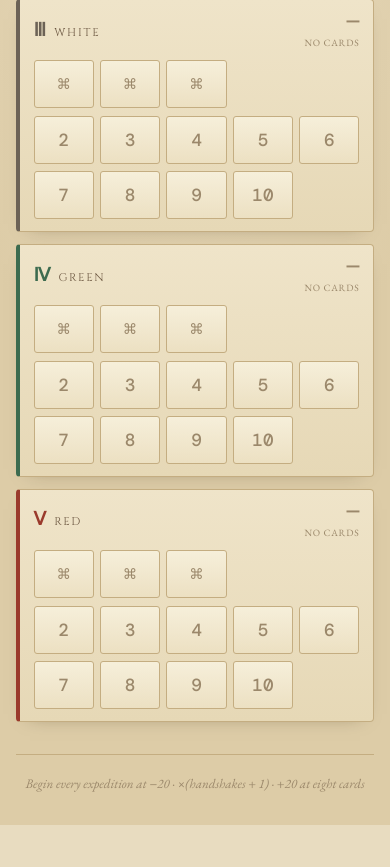
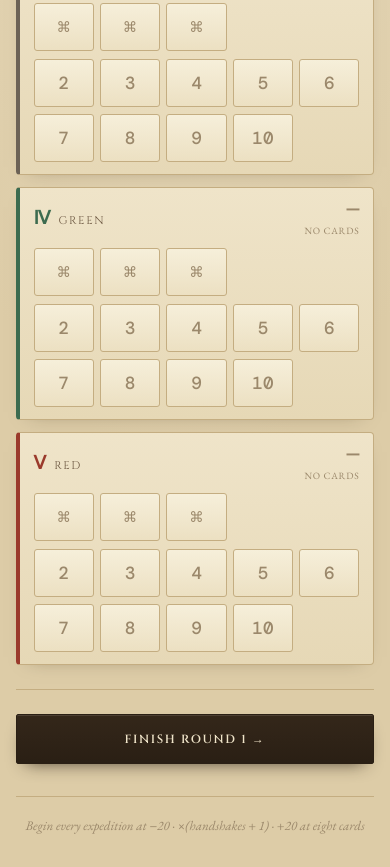
Before and after one commit to Jet612/Lost-Cities-Scorecard, a website built with Vite: page index.html in a window 390 px wide. Shown: the part 1103-1970 px from the top of the page. Before the commit the page ends 1928 px from the top, so only its background shows below. Built offline with nearby package versions, Linux system fonts and the light colour scheme.

Commit message:
previous round button

```diff
--- a/src/main.js
+++ b/src/main.js
@@ -192,11 +192,7 @@ function renderPlaying() {
             <span class="switch-track"><span class="switch-thumb"></span></span>
             <span class="switch-label">6th Expedition</span>
           </label>
-          ${state.history.length > 0 ? '<button class="minor-btn" id="prev-btn">← Previous Round</button>' : ''}
           <button class="ghost-btn" id="clear-btn">Clear Round</button>
-          <button class="primary-btn" id="finish-btn">
-            ${isFinalRound ? 'Finish Game' : 'Finish Round'} →
-          </button>
         </div>
       </section>
 
@@ -204,6 +200,13 @@ function renderPlaying() {
         ${activeExpeditions()
           .map((e) => expeditionRow(e, state.players[state.active].board[e.id]))
           .join('')}
+      </section>
+
+      <section class="round-actions">
+        ${state.history.length > 0 ? '<button class="minor-btn" id="prev-btn">← Previous Round</button>' : ''}
+        <button class="primary-btn" id="finish-btn">
+          ${isFinalRound ? 'Finish Game &amp; See Results' : `Finish Round ${state.round}`} →
+        </button>
       </section>
 
       <footer class="colophon">
--- a/src/style.css
+++ b/src/style.css
@@ -476,6 +476,25 @@ body {
   transform: translateY(-1px);
 }
 
+/* end-of-round action bar, sitting right below the expedition board */
+.round-actions {
+  display: flex;
+  flex-wrap: wrap;
+  align-items: center;
+  justify-content: center;
+  gap: 0.9rem;
+  margin-top: 1.5rem;
+  padding-top: 1.5rem;
+  border-top: 1px solid var(--line);
+}
+.round-actions .primary-btn {
+  font-size: 0.78rem;
+  padding: 0.9rem 2.2rem;
+}
+.round-actions .minor-btn {
+  padding: 0.78rem 1.3rem;
+}
+
 /* ------------------------------ board ----------------------------- */
 
 .board {
@@ -921,12 +940,23 @@ body {
   }
   .ghost-btn {
     padding: 0.6rem 0.95rem;
+    flex: 1;
   }
-  .control-buttons .primary-btn {
-    flex: 1 1 100%;
+
+  /* end-of-round bar: full-width stacked buttons, Finish most prominent */
+  .round-actions {
+    flex-direction: column-reverse;
+    align-items: stretch;
+    gap: 0.7rem;
+  }
+  .round-actions .primary-btn,
+  .round-actions .minor-btn {
+    width: 100%;
     text-align: center;
-    padding: 0.9rem;
-    font-size: 0.72rem;
+  }
+  .round-actions .primary-btn {
+    padding: 1rem;
+    font-size: 0.74rem;
   }
 
   /* keep the name field at 16px so iOS doesn't zoom on focus */
```
